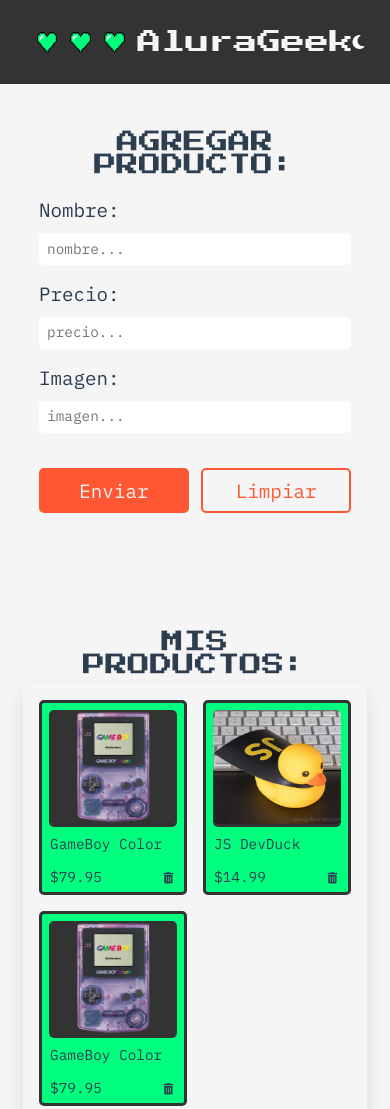
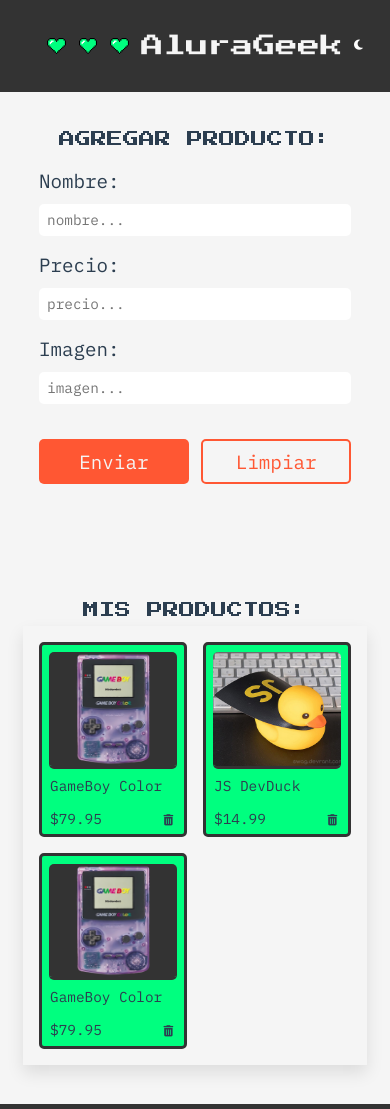
Before and after one commit to DavidFPR/alura-geek, a plain HTML site: page index.html in a window 390 px wide. Shown: the top 1109 px of the page. Drawn offline with Linux system fonts and the light colour scheme.

Commit message:
Ajusta estilos de diseño responsivo y mejora la legibilidad en dispositivos pequeños

```diff
--- a/style.css
+++ b/style.css
@@ -199,18 +199,22 @@ body {
   background-color: var(--background-light);
   height: auto;
   max-width: 100vw;
+  min-height: 100vh;
+  display: flex;
+  flex-direction: column;
+  justify-content: space-between;
   color: var(--text-light);
 }
 
 h1 {
   font-family: var(--font-family-headings);
-  font-size: 1.5rem;
+  font-size: 140%;
   color: var(--background-light);
   text-align: center;
 }
 
 h2 {
-  font-size: 1.4rem;
+  font-size: 100%;
   margin: 1.5rem 0 1.5rem 0;
   text-align: center;
   margin: .5rem;
@@ -230,11 +234,13 @@ h2 {
   justify-content: center;
   gap: .8rem;
   background-color: var(--banner);
+  padding: 1% 0 1% 0;
+  z-index: 100;
 }
 
 .header__title-logo {
-  width: 1.3rem;
-  height: 1.3rem;
+  width: auto;
+  height: 1rem;
 }
 
 
@@ -252,7 +258,7 @@ body.dark-mode {
   border: none;
   cursor: pointer;
   color: #FFFFFF;
-  font-size: 1rem;
+  font-size: 3vw;
   transition: color 0.3s;
   position: absolute;
   right: 5%;
@@ -563,6 +569,11 @@ footer h4 {
     padding: 0 5% 0 5%;
   }
 
+  .header__title-logo {
+    width: 2rem;
+    height: 2rem;
+  }
+
   .header__dark-mode {
     font-size: 1.5rem;
   }
@@ -598,7 +609,7 @@ footer h4 {
   }
 
   footer h2 {
-    font-size: 1.2rem;
+    font-size: 1.5rem;
   }
 
   footer h4 {
@@ -610,3 +621,10 @@ footer h4 {
     height: 1.5rem;
   }
 }
+
+@media screen and (max-width: 375px) {
+  h1 {
+    font-size: 5vw;
+  }
+
+}
```
